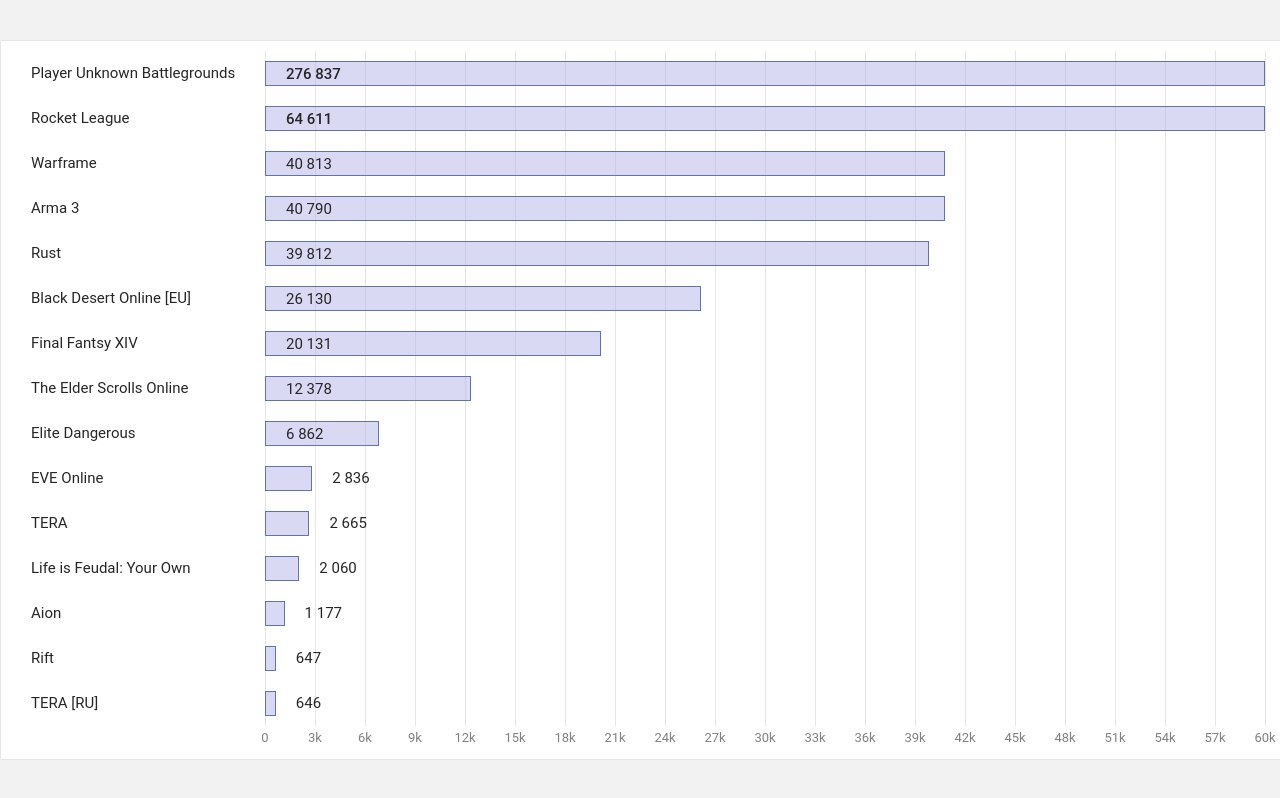
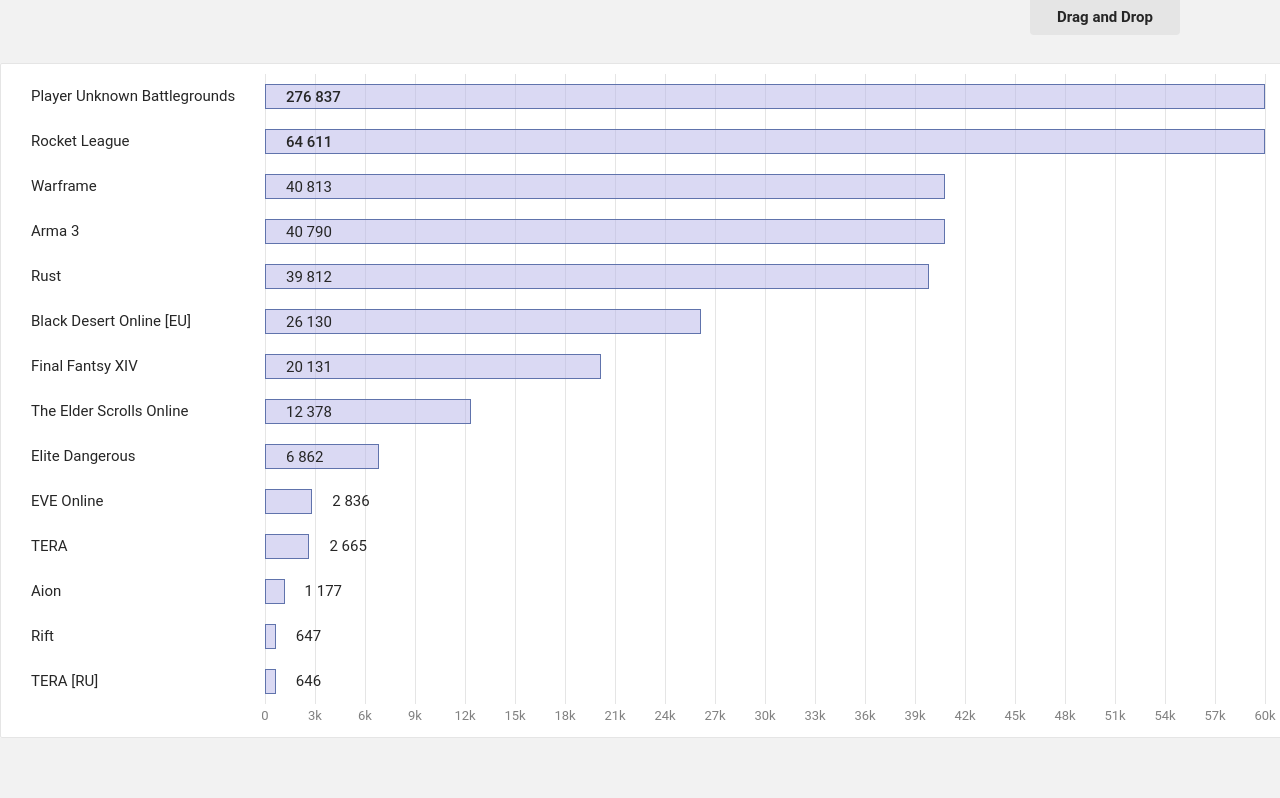
Before and after one commit to greezlu/html, a plain HTML site: page stats/index.html in a window 1280 px wide. Drawn offline with Linux system fonts and the light colour scheme.

Commit message:
Update index.html

```diff
--- a/stats/index.html
+++ b/stats/index.html
@@ -109,6 +109,20 @@
 
 		/*               */
 
+		.card {
+			width: 150px;
+			height: 30px;
+			padding: 5px 0 0 0;
+			background: #e5e5e5;
+			border-radius: 0 0 4px 4px;
+			font-weight: 700;
+			text-align: center;
+			position: absolute;
+			top: 0;
+			left: 100%;
+			margin: 0 0 0 -250px;
+		}
+
 	</style>
 </head>
 <body>
@@ -119,6 +133,8 @@
 		</div>
 		<div class="stat"></div>
 	</div>
+
+	<div class="card">Drag and Drop</div>
 
 <script type="text/javascript" defer>
 // List of games
@@ -136,8 +152,7 @@
 		"Rust": 39812,
 		"Rocket League": 64611,
 		"Arma 3": 40790,
-		"Rift": 647,
-		"Life is Feudal: Your Own": 2060
+		"Rift": 647
 	};
 
 	var sample;
@@ -266,6 +281,7 @@
 // Drag and drop / setCenter
 	(function () {
 		container.addEventListener ('mousedown', mouseDown);
+		document.documentElement.addEventListener ('mousedown', deleteCard);
 		document.documentElement.onselectstart = function (e) {return false};
 		document.documentElement.ondragstart = function(e) {return false};
 
@@ -350,6 +366,12 @@
 				left: box.left + pageXOffset
 			};
 		};
+
+		function deleteCard (e) {
+			var card = document.getElementsByClassName('card')[0];
+			card.remove();
+			document.documentElement.removeEventListener ('mousedown', deleteCard);
+		};
 	})();
 
 </script>
```
